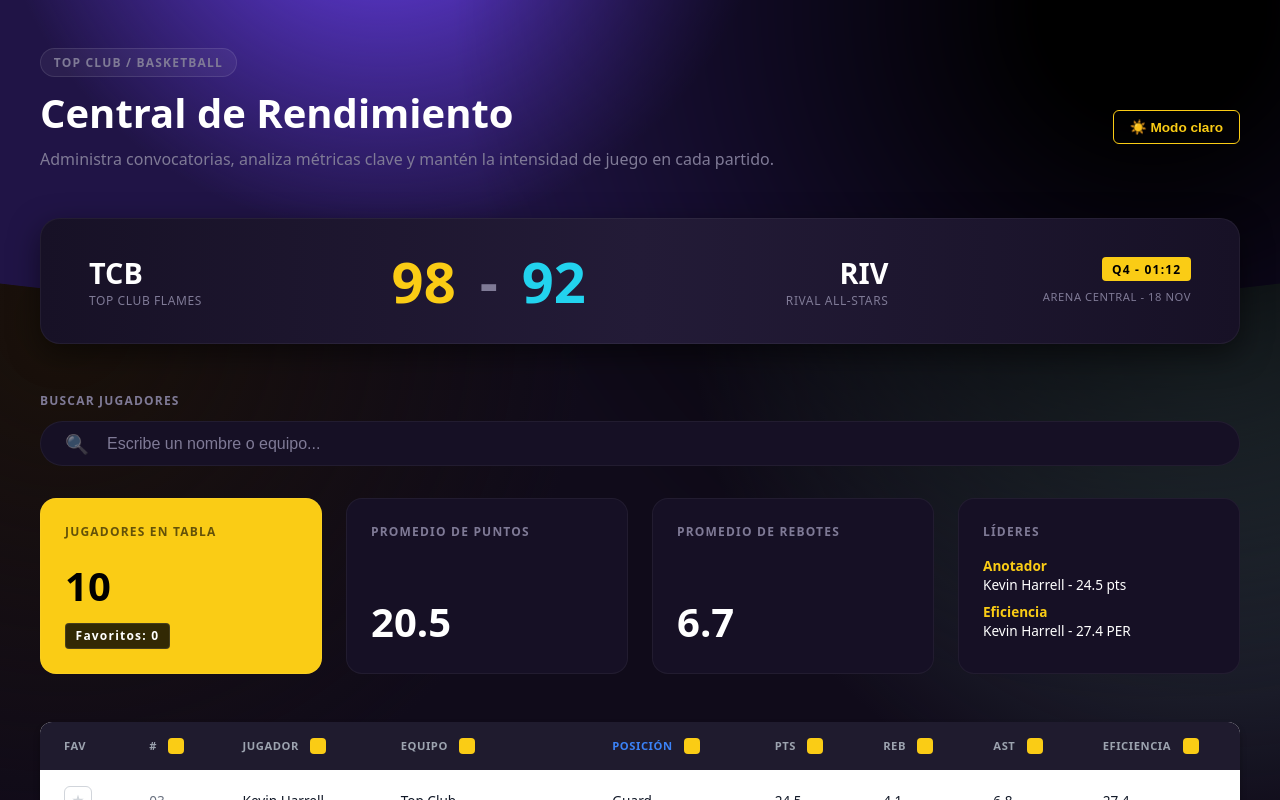
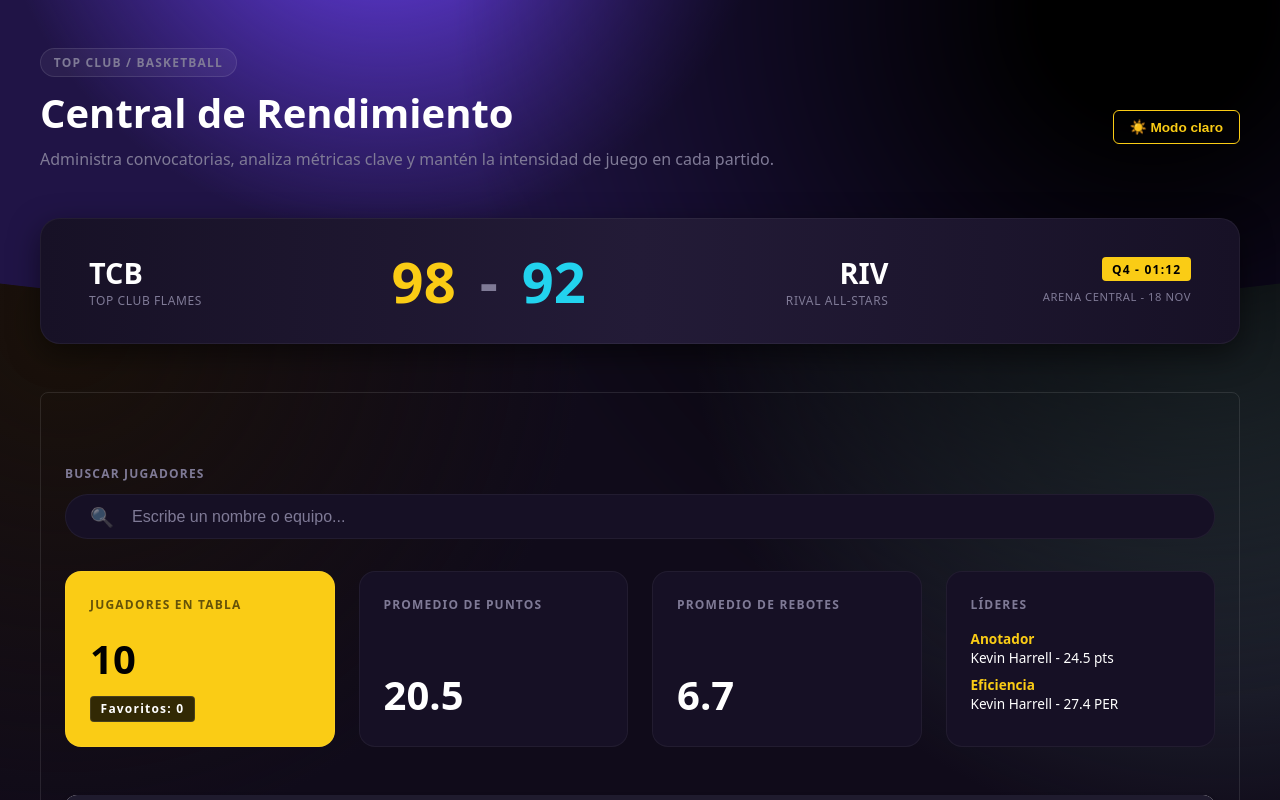
Before and after one commit to valentinasancheztab/parcialFinal, a React (Vite) app in the folder proyecto_final/: page / in a window 1280 px wide. Shown: the top 800 px of the page. Built offline with nearby package versions, Linux system fonts and the light colour scheme.

Commit message:
agregacion del contenedor del fondo

```diff
--- a/proyecto_final/src/App.css
+++ b/proyecto_final/src/App.css
@@ -726,3 +726,12 @@
   opacity: 0.3;
   cursor: not-allowed;
 }
+
+/* --- contenedor con borde oscuro de fondo --- */
+.main-panel {
+  border: 1px solid rgba(255, 255, 255, 0.1);
+  background-color: transparent;
+  border-radius: 8px;
+  padding: 1.5rem;
+  margin-bottom: 2rem;
+}
--- a/proyecto_final/src/App.jsx
+++ b/proyecto_final/src/App.jsx
@@ -141,6 +141,9 @@ function App() {
             <div className="score-board__venue">ARENA CENTRAL - 18 NOV</div>
           </div>
         </section>
+
+        {/* === PANEL PRINCIPAL (recuadro oscuro de fondo) === */}
+        <div className="main-panel">
 
         {/* --- SECCIÓN BUSCADOR --- */}
         <section className="search-section">
@@ -297,7 +300,8 @@ function App() {
           </div>
         </section>
 
-        {/* --- MODAL DE JUGADOR (ESTILO IMAGEN) --- */}
+        </div>{/* === FIN PANEL PRINCIPAL === */}
+
         {selectedPlayer && (
           <div className="modal-overlay" onClick={() => setSelectedPlayer(null)}>
             <div className="modal-content-wide" onClick={(e) => e.stopPropagation()}>
```
